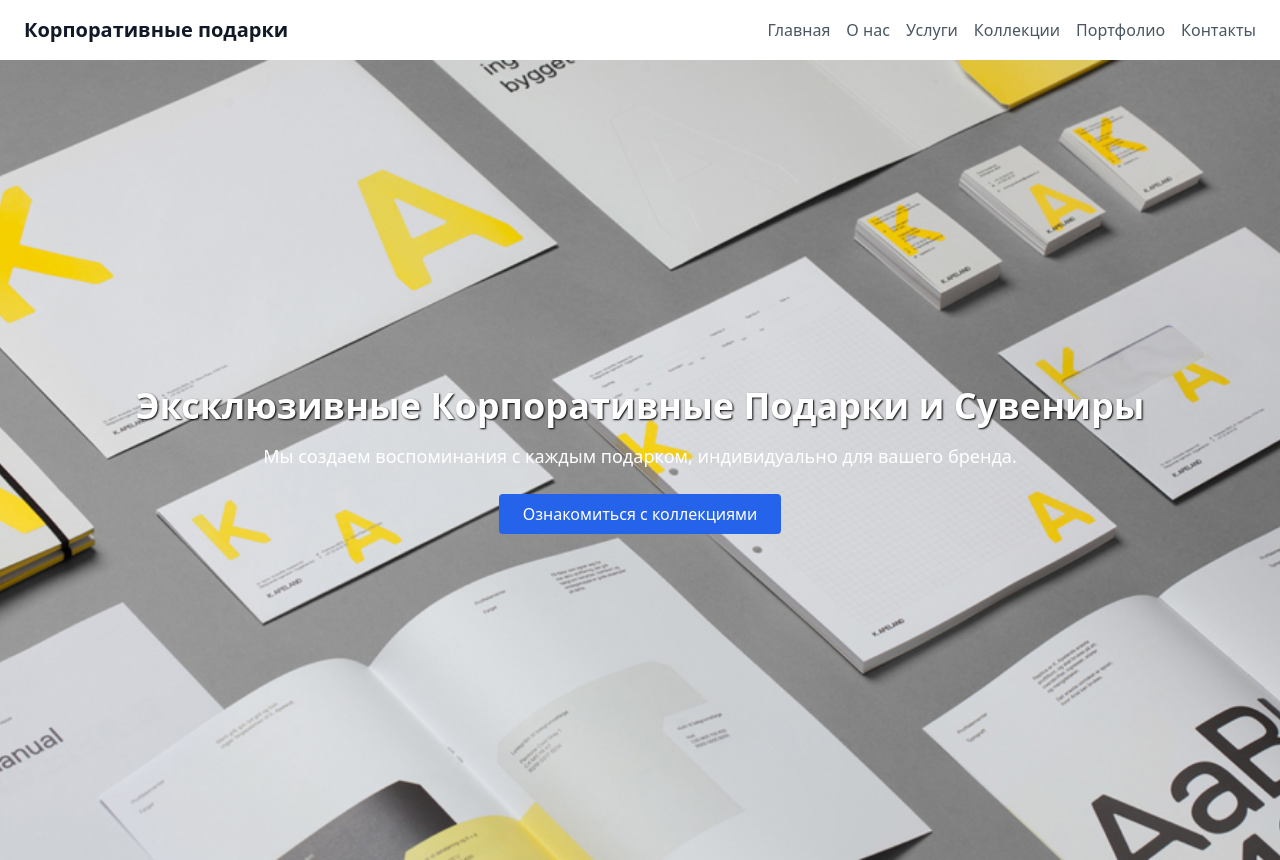
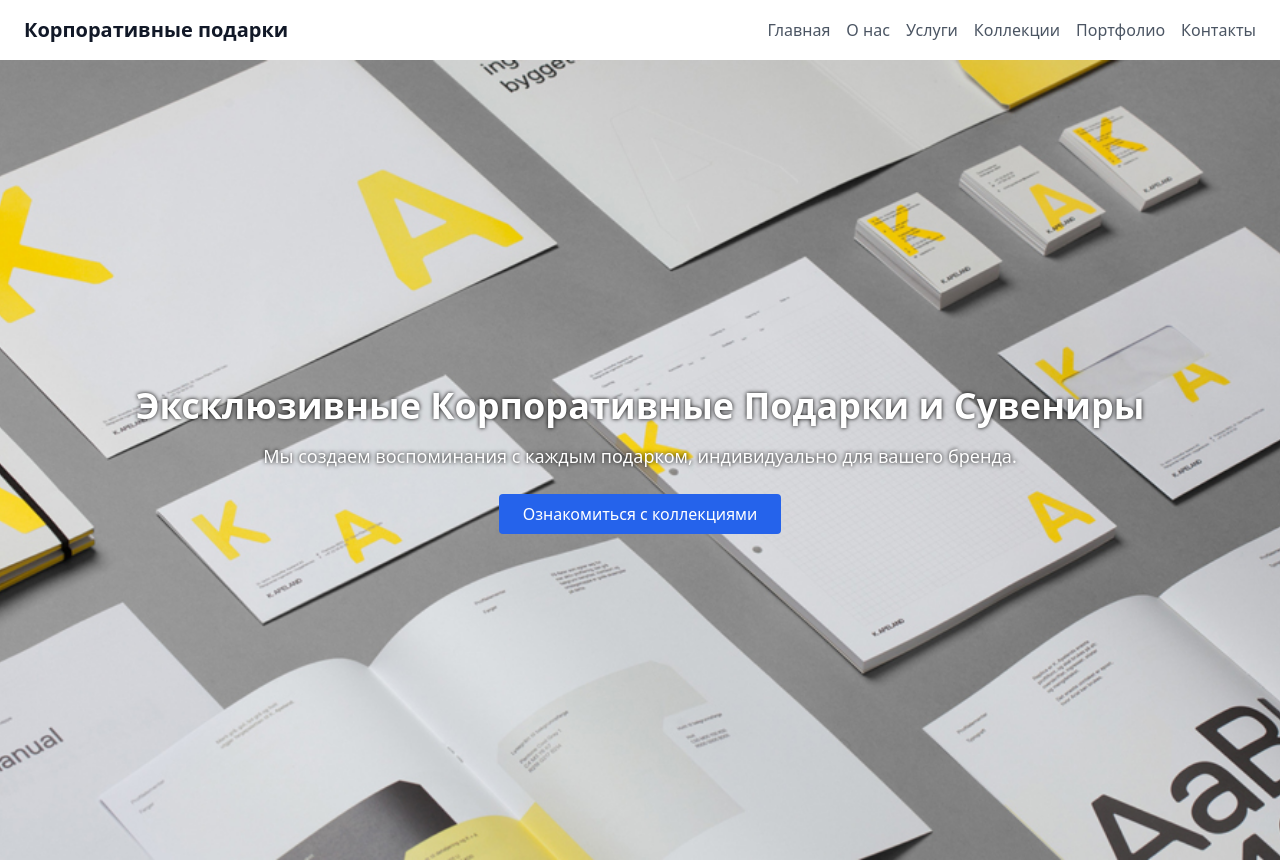
Before and after one commit to johngoworks/stitchmaster, a plain HTML site: page index.html in a window 1280 px wide. Shown: the top 860 px of the page. Drawn offline with nearby package versions, Linux system fonts and the light colour scheme.

Commit message:
Update index.html

```diff
--- a/index.html
+++ b/index.html
@@ -42,8 +42,8 @@
     <!-- Главный блок -->
     <section id="home" class="bg-cover bg-center h-screen flex items-center justify-center" style="background-image: url('main_image.jpg');">
         <div class="text-center text-white">
-            <h1 class="text-4xl font-bold " style="text-shadow: 1px 1px 2px black;">Эксклюзивные Корпоративные Подарки и Сувениры</h1>
-            <p class="mt-4 text-lg">Мы создаем воспоминания с каждым подарком, индивидуально для вашего бренда.</p>
+            <h1 class="text-4xl font-bold " style="text-shadow: 0px 0px 4px black;">Эксклюзивные Корпоративные Подарки и Сувениры</h1>
+            <p class="mt-4 text-lg" style="text-shadow: 0px 0px 4px black;">Мы создаем воспоминания с каждым подарком, индивидуально для вашего бренда.</p>
             <a href="#collections" class="mt-6 inline-block bg-blue-600 text-white py-2 px-6 rounded">Ознакомиться с коллекциями</a>
         </div>
     </section>
```
